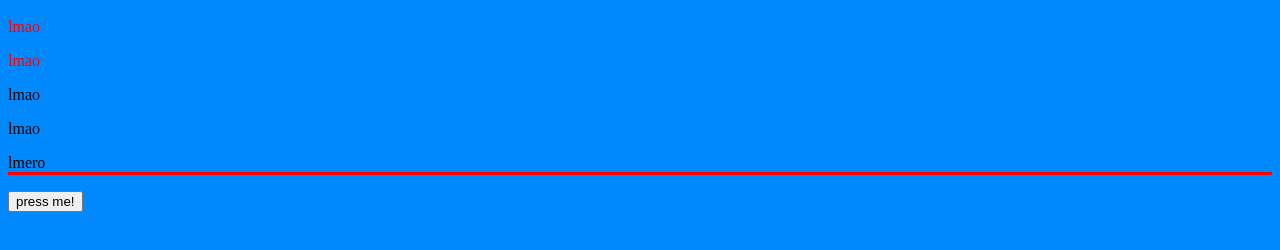
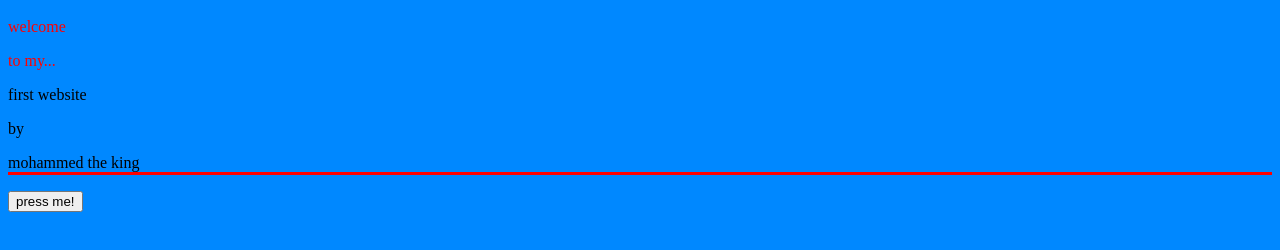
Before and after one commit to Mohammed72-web/supersimple, a plain HTML site: page index.html in a window 1280 px wide. Shown: the part 58-308 px from the top of the page. Drawn offline with Linux system fonts and the light colour scheme.

Commit message:
Update index.html

```diff
--- a/index.html
+++ b/index.html
@@ -7,11 +7,11 @@
 <style>body{background-color: rgb(0, 136, 255);}</style>
 
 <h1 class="asshoe">hey</h1>
-<p class="diddy">lmao</p>
-<p class="diddy">lmao</p>
-<p class="dd">lmao</p>
-<p class="dd">lmao</p>
-<p class="ass">lmero</p>
+<p class="diddy">welcome</p>
+<p class="diddy">to my...</p>
+<p class="dd">first website</p>
+<p class="dd">by</p>
+<p class="ass">mohammed the king</p>
 
 
 <a href="page2.html">
```
